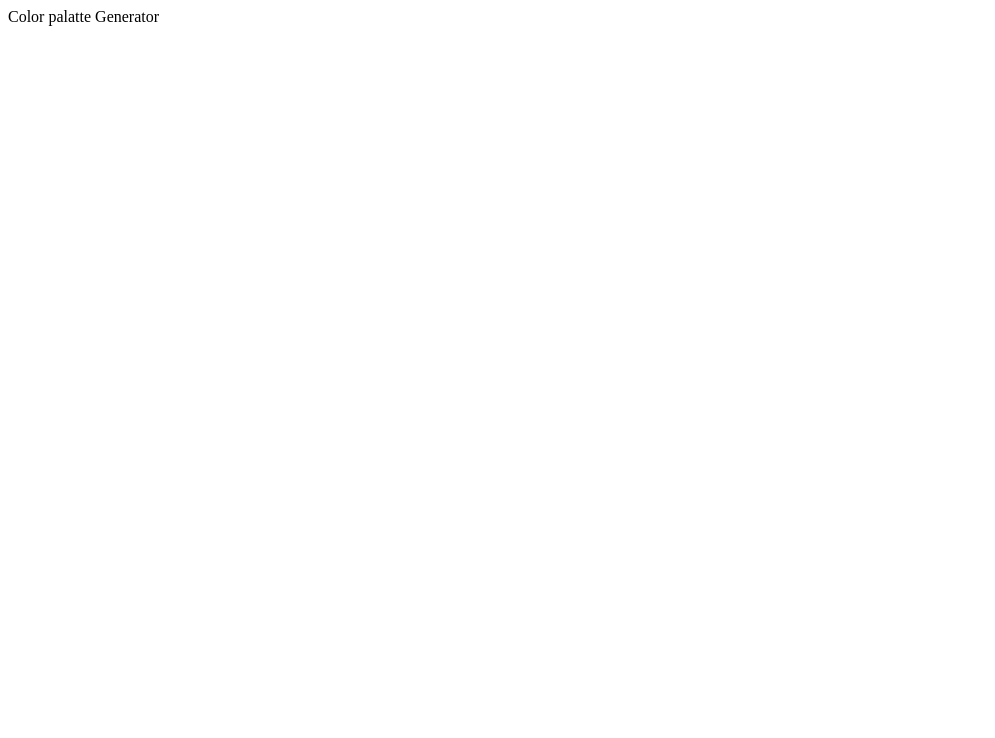
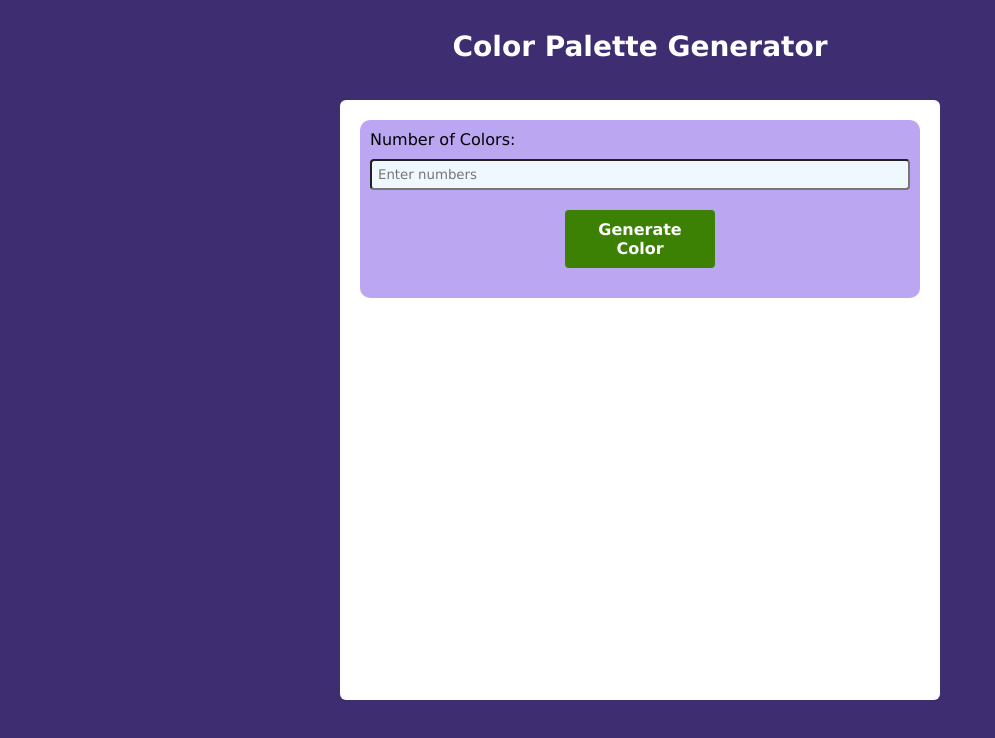
Before and after one commit to DineshGunasekaran/color-palette-generator, a plain HTML site: page index.html in a window 1280 px wide. Shown: the whole page, without its empty margins (0-995 px from the left). Drawn offline with Linux system fonts and the light colour scheme.

Commit message:
Auto color palette generation done.

```diff
--- a/index.html
+++ b/index.html
@@ -2,9 +2,32 @@
 <html lang="en">
   <head>
     <meta charset="UTF-8">
-    <meta name="viewport" content="width=device-width"
-    <title>
-      Color palatte Generator
-    </title>
+    <meta name="viewport" content="width=device-width"\>
+    <title>Color palatte Generator</title>
+    <link rel="stylesheet" href="style.css">
   </head>
+
+  <body>
+    <h2>Color Palette Generator</h2>
+    <div class="container">
+      <div id="inputNoSection">
+        <label for="inputNo">Number of Colors:</label>
+        <input id="inputNo" type="number" min="1" max="6" placeholder="Enter numbers">
+        <div id="actionBtn">
+          <button type="button" id="generateBtn" onclick="genColor()">Generate Color</button>
+        </div>
+      </div>
+      <div class="resultDiv">
+        <!-- <div class="colorDiv"><p class="colorText">678789</p></div>
+        <div class="colorDiv"></div>
+        <div class="colorDiv"></div>
+        <div class="colorDiv"></div>
+        <div class="colorDiv"></div>
+        <div class="colorDiv" ></div> -->
+
+      </div>
+
+    </div>
+    <script src="script.js"></script>
+  </body>
 </html>
--- a/script.js
+++ b/script.js
@@ -0,0 +1,31 @@
+// Color palette generator script
+
+const inputEle = document.getElementById('inputNo');
+const resultDiv = document.querySelector('.resultDiv');
+
+function genColor() {
+  let numbers = inputEle.value;
+  let htmlText = "";
+  if (numbers > 6 ) {
+    alert( `The input value should be less than 6`);
+  }
+  else {
+    for (let i = 1; i <= numbers; i++) {
+      let randomColorValue = randomNumber();
+      // console.log(`Random color value ${randomColorValue}`);
+      htmlText += `<div class="colorDiv" style="background-color: ${randomColorValue};"><p class="colorText" onclick="copy(this)">${randomColorValue}</p></div>`
+    }
+    console.log(htmlText);
+    resultDiv.innerHTML = htmlText;
+  }
+}
+
+function randomNumber() {
+  let num = Math.floor(Math.random() * 900000) + 100000;
+  return num;
+}
+
+function copy(input) {
+  let colorText = '#' + input.innerHTML;
+  navigator.clipboard.writeText(colorText);
+}
--- a/style.css
+++ b/style.css
@@ -0,0 +1,106 @@
+/* Color palette generator - Style */
+
+* {
+  margin: 0;
+  padding: 0;
+  font-family: 'Lucida Sans', 'Lucida Sans Regular', 'Lucida Grande', 'Lucida Sans Unicode', Geneva, Verdana, sans-serif;
+  box-sizing: border-box;
+}
+
+body {
+  background: rgba(25, 3, 85, 0.832);
+  width: 100%;
+  height: 100vh;
+}
+
+body h2 {
+  text-align: center;
+  font-weight: 900;
+  font-size: 28px;
+  color: #fff;
+  padding-top: 30px;
+}
+
+.container {
+  position: absolute;
+  padding: 20px;
+  width: 600px;
+  max-width: 60%;
+  min-height: 600px;
+  max-height: 80%;
+  background-color: #fff;
+  border-radius: 6px;
+  top: 50%;
+  left: 50%;
+  transform: translate(-50%, -50%);
+}
+
+#inputNoSection {
+  display: flex;
+  flex-direction: column;
+  padding: 10px;
+  background: rgba(172, 148, 238, 0.832);
+  /* color: #fff; */
+  border-radius: 10px;
+}
+
+#inputNoSection #inputno {
+  margin-top: 10px;
+  padding: 6px;
+  border-radius: 4px;
+  background-color: aliceblue;
+  outline: 0;
+}
+
+#actionBtn {
+  width: 100%;
+  display: flex;
+  justify-content: center;
+}
+
+#actionBtn #generateBtn {
+  padding: 10px;
+  margin: 20px;
+  width: 150px;
+  border-radius: 4px;
+  outline: 0;
+  border: 0;
+  font-size: 16px;
+  font-weight: 800;
+  background-color: #3c8103;
+  color: #fff;
+  cursor: pointer;
+}
+
+.resultDiv {
+  width: 90%;
+  height: auto;
+  display: flex;
+  flex-wrap: wrap;
+  margin-top: 40px;
+  justify-content: center;
+  align-items: center;
+
+}
+
+.resultDiv .colorDiv {
+  margin: 4px;
+  border-radius: 4px;
+  width: 100px;
+  height: 100px;
+  display: grid;
+  background-color: #3c8103;
+  justify-content: space-evenly;
+  align-items: center;
+
+}
+
+.colorDiv .colorText {
+  font-size: 16px;
+  color: #fff;
+  cursor: pointer;
+}
+
+.colorText::before {
+  content: '#';
+}
```
